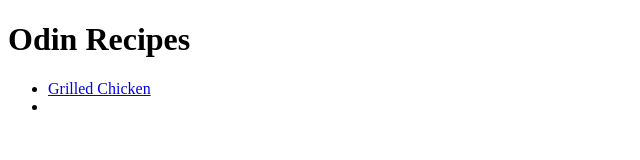
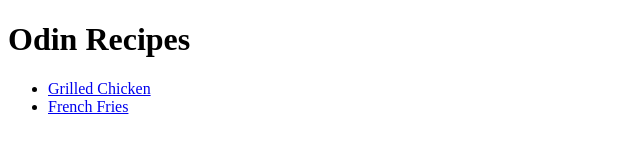
Before and after one commit to bcaballo04/odin-recipes, a plain HTML site: page index.html in a window 1280 px wide. Shown: the whole page, without its empty margins (0-640 px from the left). Drawn offline with Linux system fonts and the light colour scheme.

Commit message:
Updated missing anchor title

```diff
--- a/index.html
+++ b/index.html
@@ -11,7 +11,7 @@
 
     <ul>
     <li><a href="recipes/grilledchicken.html">Grilled Chicken</a></li>
-    <li><a href="recipes/frenchfries.html"></a></li>
+    <li><a href="recipes/frenchfries.html">French Fries</a></li>
     </ul>
 </body>
 </html>
```
